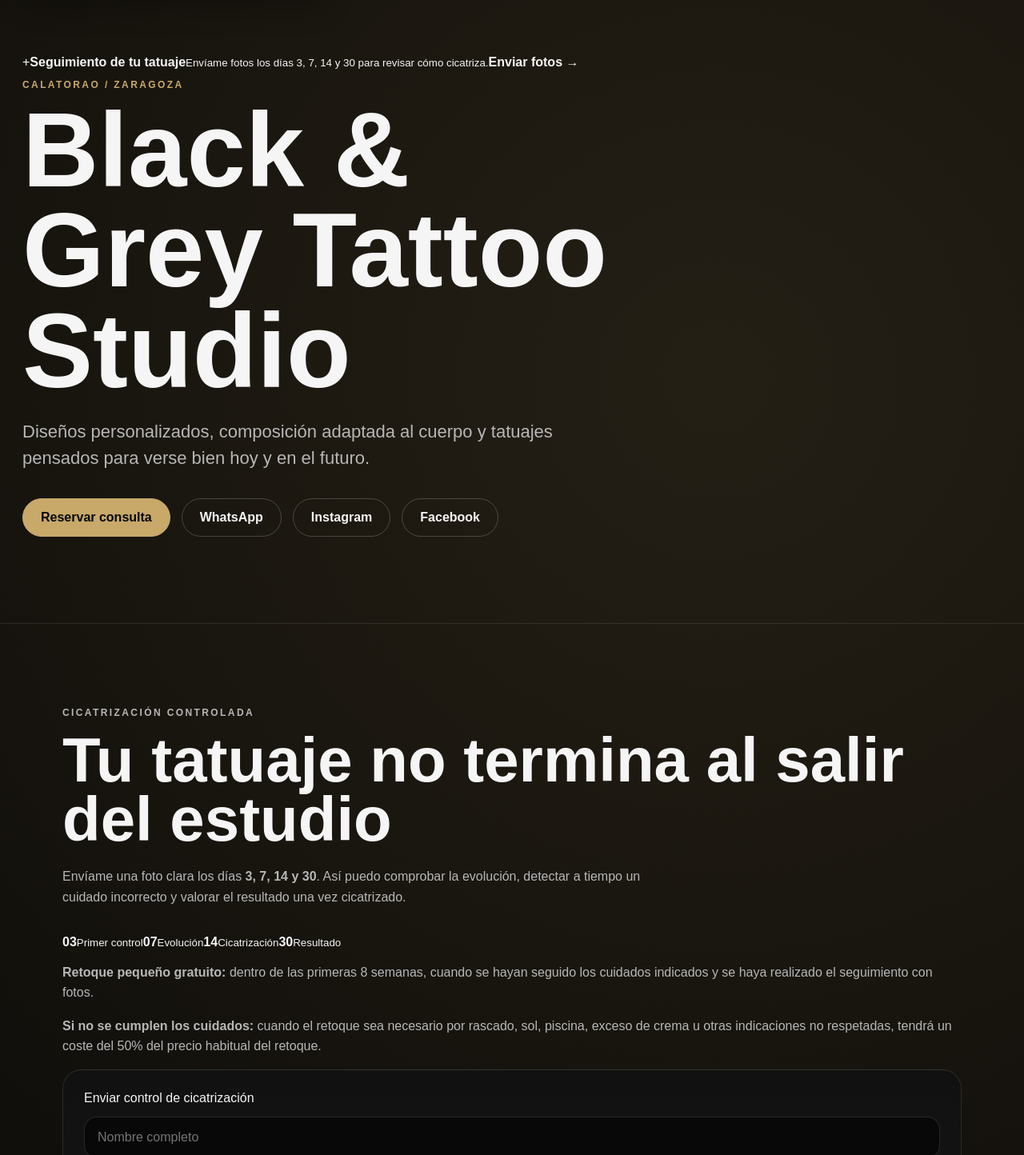
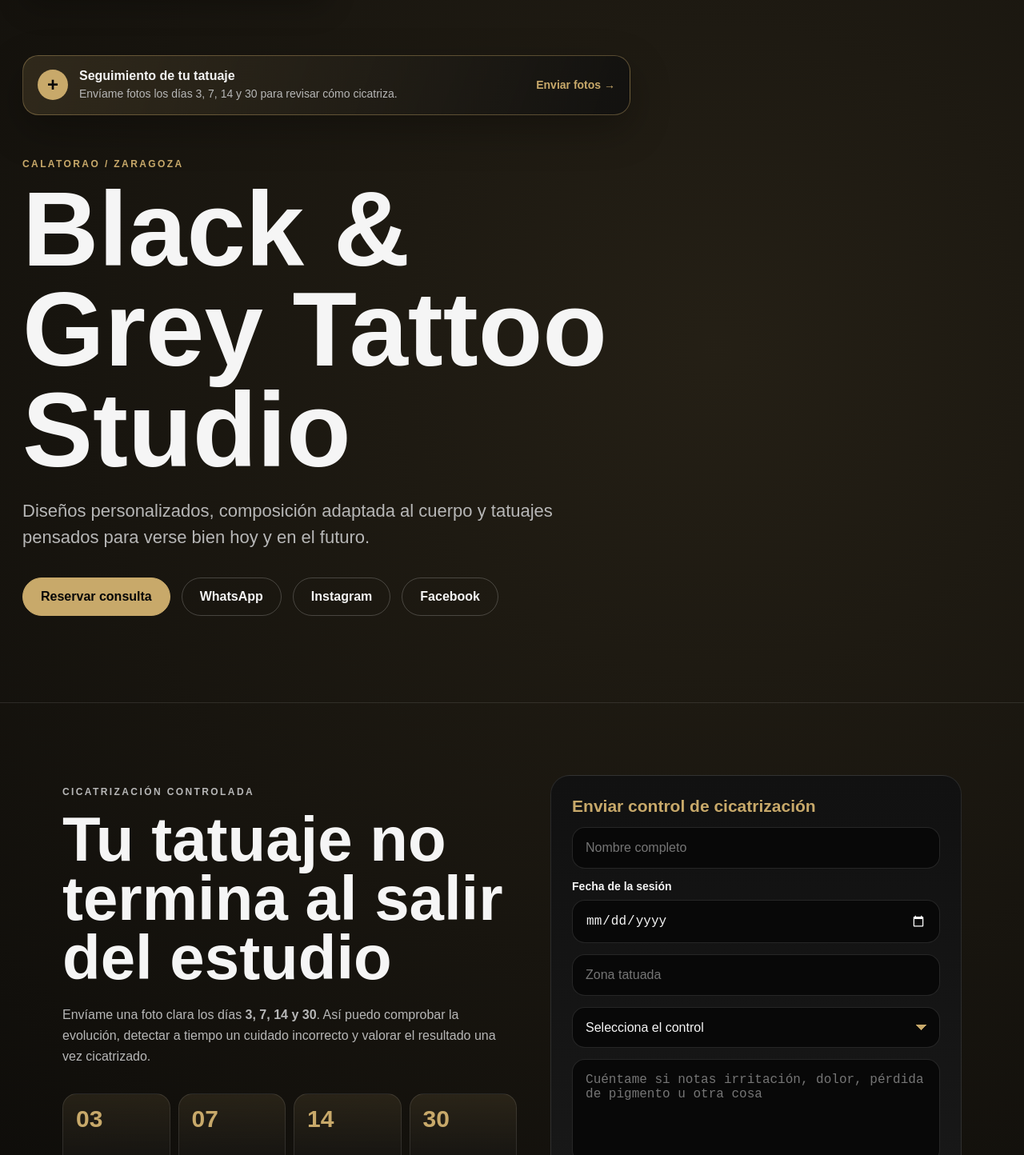
Before and after one commit to dakoartista-bit/dako-tattoo-website, a Next.js app: page / in a window 1280 px wide. Shown: the part 286-1730 px from the top of the page at 80% size. Built offline with nearby package versions, Linux system fonts and the light colour scheme.

Commit message:
Style tattoo healing follow-up section

```diff
--- a/app/globals.css
+++ b/app/globals.css
@@ -115,6 +115,34 @@ a { color: inherit; text-decoration: none; }
 }
 
 .heroContent { max-width: 760px; padding: 70px 0 80px; }
+.healingPrompt {
+  width: min(100%, 760px);
+  display: grid;
+  grid-template-columns: auto 1fr auto;
+  align-items: center;
+  gap: 14px;
+  margin-bottom: 54px;
+  padding: 16px 18px;
+  border: 1px solid rgba(200,169,106,.38);
+  border-radius: 20px;
+  background: linear-gradient(110deg, rgba(200,169,106,.15), rgba(15,15,15,.78));
+  box-shadow: 0 18px 50px rgba(0,0,0,.28);
+}
+.healingPromptIcon {
+  display: grid;
+  place-items: center;
+  width: 38px;
+  height: 38px;
+  border-radius: 50%;
+  background: var(--gold);
+  color: #080808;
+  font-size: 24px;
+  font-weight: 900;
+}
+.healingPrompt > span:nth-child(2) { display: flex; flex-direction: column; gap: 4px; }
+.healingPrompt b { font-size: 16px; }
+.healingPrompt small { color: var(--muted); font-size: 14px; line-height: 1.35; }
+.healingPrompt strong { color: var(--gold); font-size: 14px; white-space: nowrap; }
 .eyebrow {
   color: var(--gold);
   text-transform: uppercase;
@@ -248,6 +276,45 @@ select {
 textarea { min-height: 130px; resize: vertical; }
 .formNote { margin: 0; font-size: 14px; color: var(--muted); }
 .contact { text-align: center; }
+.healingSection {
+  display: grid;
+  grid-template-columns: 1.05fr .95fr;
+  gap: 42px;
+  align-items: start;
+}
+.healingSection h2 { max-width: 760px; }
+.healingDays {
+  display: grid;
+  grid-template-columns: repeat(4, 1fr);
+  gap: 10px;
+  margin: 32px 0;
+}
+.healingDays span {
+  display: flex;
+  min-height: 108px;
+  flex-direction: column;
+  justify-content: space-between;
+  padding: 16px;
+  border: 1px solid rgba(255,255,255,.1);
+  border-radius: 18px;
+  background: linear-gradient(180deg, rgba(200,169,106,.12), rgba(17,17,17,.86));
+}
+.healingDays b { color: var(--gold); font-size: 30px; line-height: 1; }
+.healingDays small { color: var(--muted); font-size: 12px; line-height: 1.25; }
+.retouchNotice {
+  padding: 22px;
+  border-left: 3px solid var(--gold);
+  border-radius: 0 18px 18px 0;
+  background: rgba(200,169,106,.08);
+}
+.retouchNotice p { margin: 0; }
+.retouchNotice p + p { margin-top: 14px; }
+.retouchNotice b { color: var(--text); }
+.healingForm { min-height: 0; }
+.healingForm label { display: grid; gap: 9px; color: var(--text); font-size: 14px; font-weight: 700; }
+.formTitle { color: var(--gold); font-size: 21px; font-weight: 800; }
+.formError { color: #d9a2a2; }
+.retouchGrid { grid-template-columns: repeat(3, 1fr); }
 
 @media (max-width: 800px) {
   .nav { align-items: flex-start; }
@@ -262,9 +329,12 @@ textarea { min-height: 130px; resize: vertical; }
   .certificatePreview small, .sanitaryBadge small { font-size: 10px; }
   .sanitaryBadge { padding: 11px 12px; border-radius: 15px; gap: 9px; }
   .credentialSeal { width: 29px; height: 29px; flex-basis: 29px; font-size: 13px; }
-  .grid, .split { grid-template-columns: 1fr; }
+  .grid, .split, .healingSection, .retouchGrid { grid-template-columns: 1fr; }
   .hero { padding: 22px; }
   .heroContent { padding: 58px 0 80px; }
+  .healingPrompt { grid-template-columns: auto 1fr; margin-bottom: 46px; }
+  .healingPrompt strong { display: none; }
+  .healingDays { grid-template-columns: repeat(2, 1fr); }
   .section { padding: 70px 22px; }
   .masonry { columns: 1; }
   .galleryOverlay { opacity: 1; }
```
